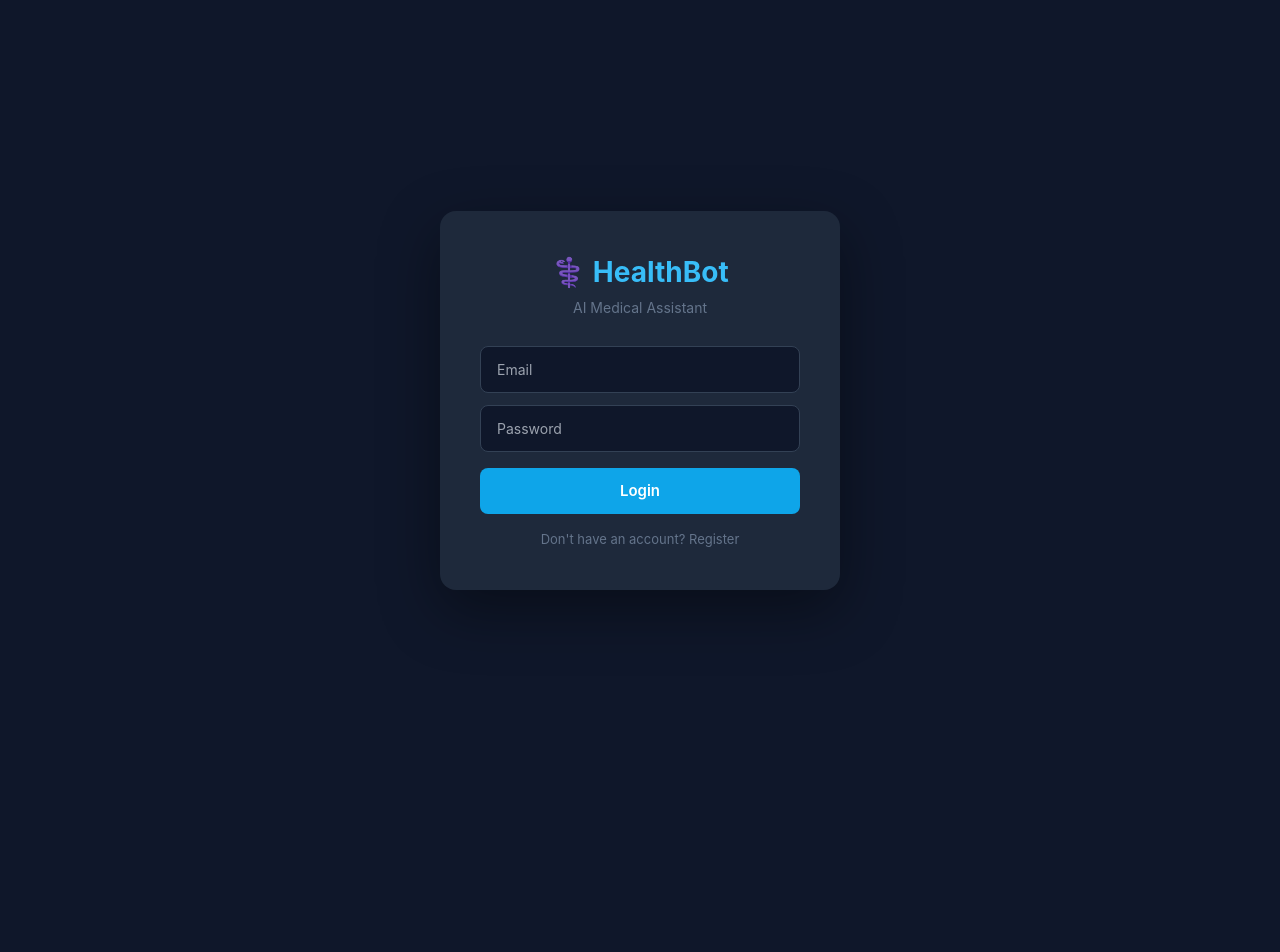
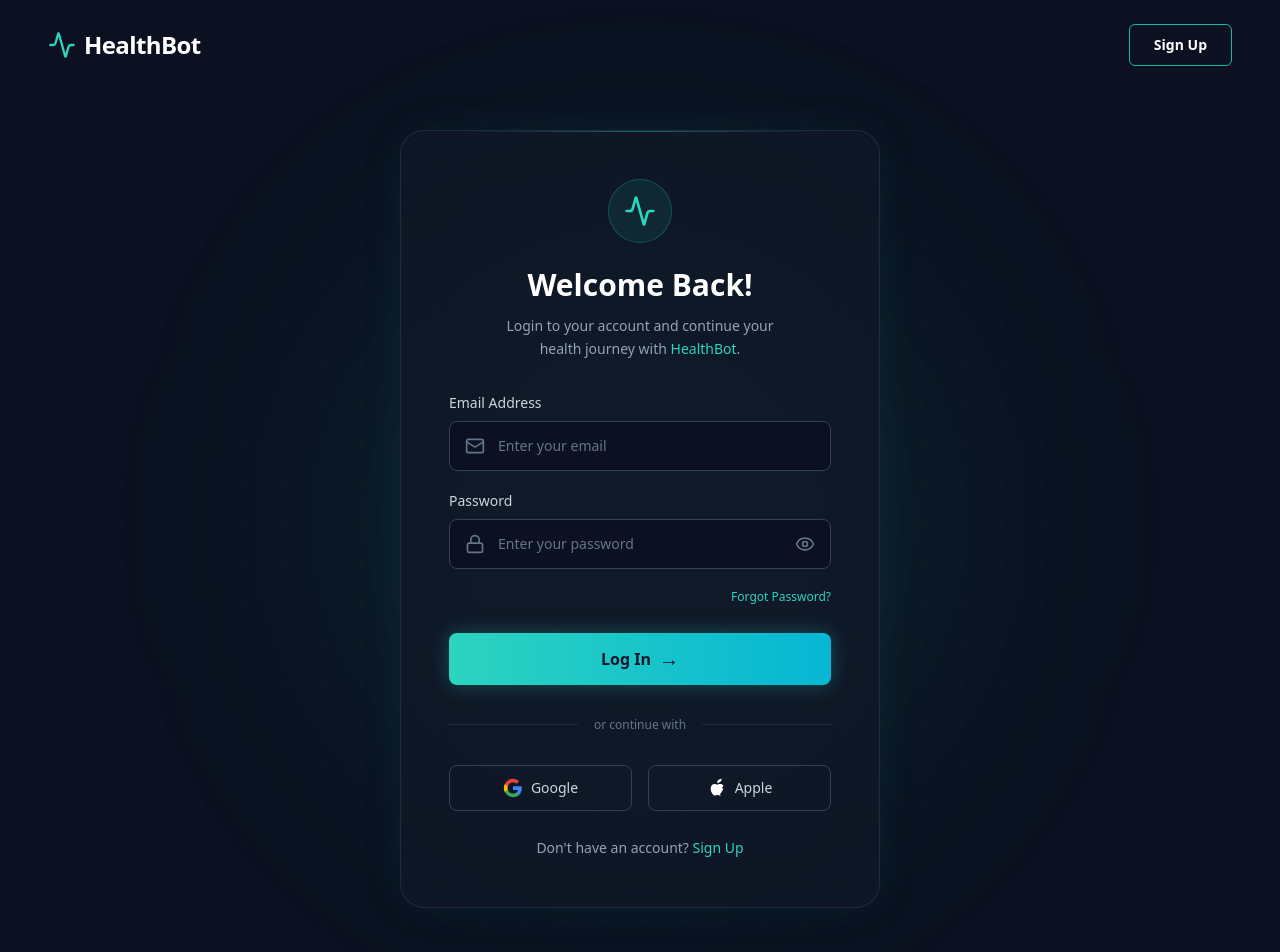
Before and after one commit to junaidnazeer/HealthBot-fullstack, a React (Create React App) app in the folder frontend/: page /login in a window 1280 px wide. Shown: the top 952 px of the page. Before the commit the page ends 800 px from the top, so only its background shows below. Built offline with nearby package versions, Linux system fonts and the light colour scheme.

Commit message:
feat: added pixel-perfect login page matching dark theme design

```diff
--- a/frontend/src/pages/Login.js
+++ b/frontend/src/pages/Login.js
@@ -1,50 +1,210 @@
-import React, { useState } from 'react';
-import axios from 'axios';
-import { useNavigate, Link } from 'react-router-dom';
+import React, { useState } from "react";
+import { Link } from "react-router-dom";
+import { Activity, Mail, Lock, Eye, EyeOff } from "lucide-react";
 
 export default function Login() {
-  const [form, setForm] = useState({ email: '', password: '' });
-  const [error, setError] = useState('');
-  const navigate = useNavigate();
-
-  const handleSubmit = async (e) => {
-    e.preventDefault();
-    try {
-      const res = await axios.post('https://healthbot-production-3c7d.up.railway.app/api/auth/login', form);
-      localStorage.setItem('token', res.data.token);
-      localStorage.setItem('user', JSON.stringify(res.data.user));
-      navigate('/chat');
-    } catch (err) {
-      setError(err.response?.data?.message || 'Login failed');
-    }
-  };
+  const [showPassword, setShowPassword] = useState(false);
 
   return (
-    <div style={styles.container}>
-      <div style={styles.card}>
-        <div style={styles.logo}>⚕️ HealthBot</div>
-        <p style={styles.subtitle}>AI Medical Assistant</p>
-        <form onSubmit={handleSubmit}>
-          <input style={styles.input} type="email" placeholder="Email"
-            value={form.email} onChange={e => setForm({...form, email: e.target.value})} required />
-          <input style={styles.input} type="password" placeholder="Password"
-            value={form.password} onChange={e => setForm({...form, password: e.target.value})} required />
-          {error && <p style={styles.error}>{error}</p>}
-          <button style={styles.btn} type="submit">Login</button>
-        </form>
-        <p style={styles.link}>Don't have an account? <Link to="/register">Register</Link></p>
-      </div>
+    <div className="min-h-screen bg-[#0B1120] font-sans text-slate-50 selection:bg-teal-500 selection:text-white relative flex flex-col items-center overflow-x-hidden">
+      {/* Dynamic Background Effects matching the photo */}
+      {/* 1. Ambient Glow behind the card */}
+      <div className="absolute top-1/2 left-1/2 -translate-x-1/2 -translate-y-1/2 w-[600px] h-[600px] bg-teal-500/10 rounded-full blur-[120px] pointer-events-none" />
+
+      {/* 2. Dotted Pattern Grid Overlay */}
+      <div
+        className="absolute inset-0 pointer-events-none opacity-20"
+        style={{
+          backgroundImage:
+            "radial-gradient(circle at 2px 2px, rgba(255,255,255,0.15) 1px, transparent 0)",
+          backgroundSize: "40px 40px",
+        }}
+      />
+
+      {/* Navigation Bar - Minimal for Login Page */}
+      <nav className="flex items-center justify-between px-6 py-6 lg:px-12 w-full z-50">
+        <Link to="/" className="flex items-center gap-2 cursor-pointer">
+          <Activity className="h-7 w-7 text-teal-400" />
+          <span className="text-2xl font-bold tracking-tight text-white">
+            HealthBot
+          </span>
+        </Link>
+
+        <Link
+          to="/register"
+          className="px-6 py-2.5 text-sm font-semibold text-white bg-transparent border border-teal-500 hover:bg-teal-500/10 rounded-md transition-all"
+        >
+          Sign Up
+        </Link>
+      </nav>
+
+      {/* Main Login Container */}
+      <main className="flex-1 flex flex-col justify-center items-center w-full px-4 z-10 my-10">
+        {/* Glassmorphism Card */}
+        <div className="bg-[#111827]/80 backdrop-blur-xl border border-slate-700/50 rounded-3xl p-8 sm:p-12 w-full max-w-[480px] shadow-[0_0_40px_rgba(13,148,136,0.1)] relative">
+          {/* Subtle top border glow on the card */}
+          <div className="absolute top-0 left-1/2 -translate-x-1/2 w-3/4 h-[1px] bg-gradient-to-r from-transparent via-teal-500/50 to-transparent" />
+
+          {/* Header */}
+          <div className="flex flex-col items-center mb-8">
+            <div className="w-16 h-16 rounded-full border border-teal-500/30 bg-teal-500/10 flex items-center justify-center mb-6">
+              <Activity className="h-8 w-8 text-teal-400" />
+            </div>
+            <h1 className="text-3xl font-bold text-white mb-3">
+              Welcome Back!
+            </h1>
+            <p className="text-slate-400 text-center text-sm leading-relaxed max-w-[280px]">
+              Login to your account and continue your health journey with{" "}
+              <span className="text-teal-400 font-medium">HealthBot</span>.
+            </p>
+          </div>
+
+          {/* Login Form */}
+          <form className="flex flex-col gap-5">
+            {/* Email Field */}
+            <div className="flex flex-col gap-2">
+              <label className="text-sm font-medium text-slate-300">
+                Email Address
+              </label>
+              <div className="relative">
+                <div className="absolute inset-y-0 left-0 pl-4 flex items-center pointer-events-none">
+                  <Mail className="h-5 w-5 text-slate-500" />
+                </div>
+                <input
+                  type="email"
+                  placeholder="Enter your email"
+                  className="w-full bg-[#0B1120] border border-slate-700 rounded-lg py-3.5 pl-12 pr-4 text-sm text-white placeholder-slate-500 focus:outline-none focus:border-teal-500 focus:ring-1 focus:ring-teal-500 transition-colors"
+                />
+              </div>
+            </div>
+
+            {/* Password Field */}
+            <div className="flex flex-col gap-2">
+              <label className="text-sm font-medium text-slate-300">
+                Password
+              </label>
+              <div className="relative">
+                <div className="absolute inset-y-0 left-0 pl-4 flex items-center pointer-events-none">
+                  <Lock className="h-5 w-5 text-slate-500" />
+                </div>
+                <input
+                  type={showPassword ? "text" : "password"}
+                  placeholder="Enter your password"
+                  className="w-full bg-[#0B1120] border border-slate-700 rounded-lg py-3.5 pl-12 pr-12 text-sm text-white placeholder-slate-500 focus:outline-none focus:border-teal-500 focus:ring-1 focus:ring-teal-500 transition-colors"
+                />
+                <button
+                  type="button"
+                  onClick={() => setShowPassword(!showPassword)}
+                  className="absolute inset-y-0 right-0 pr-4 flex items-center text-slate-500 hover:text-slate-300 transition-colors"
+                >
+                  {showPassword ? (
+                    <EyeOff className="h-5 w-5" />
+                  ) : (
+                    <Eye className="h-5 w-5" />
+                  )}
+                </button>
+              </div>
+            </div>
+
+            {/* Forgot Password Link - FIXED */}
+            <div className="flex justify-end">
+              <Link
+                to="/forgot-password"
+                className="text-xs text-teal-400 hover:text-teal-300 font-medium transition-colors"
+              >
+                Forgot Password?
+              </Link>
+            </div>
+
+            {/* Main Login Button with Gradient */}
+            <button
+              type="submit"
+              className="w-full mt-2 bg-gradient-to-r from-teal-400 to-cyan-500 hover:from-teal-300 hover:to-cyan-400 text-slate-900 font-bold py-3.5 rounded-lg transition-all shadow-[0_0_20px_rgba(45,212,191,0.3)] flex items-center justify-center gap-2"
+            >
+              Log In <span className="text-xl leading-none">→</span>
+            </button>
+          </form>
+
+          {/* Divider */}
+          <div className="flex items-center gap-4 my-8">
+            <div className="h-[1px] flex-1 bg-slate-700/50"></div>
+            <span className="text-xs text-slate-500 font-medium">
+              or continue with
+            </span>
+            <div className="h-[1px] flex-1 bg-slate-700/50"></div>
+          </div>
+
+          {/* Social Logins */}
+          <div className="flex flex-col sm:flex-row gap-4 mb-6">
+            <button className="flex-1 flex items-center justify-center gap-2 bg-transparent border border-slate-700 hover:bg-slate-800 rounded-lg py-3 transition-colors text-sm font-medium text-slate-300">
+              <svg className="w-5 h-5" viewBox="0 0 24 24">
+                <path
+                  d="M22.56 12.25c0-.78-.07-1.53-.2-2.25H12v4.26h5.92c-.26 1.37-1.04 2.53-2.21 3.31v2.77h3.57c2.08-1.92 3.28-4.74 3.28-8.09z"
+                  fill="#4285F4"
+                />
+                <path
+                  d="M12 23c2.97 0 5.46-.98 7.28-2.66l-3.57-2.77c-.98.66-2.23 1.06-3.71 1.06-2.86 0-5.29-1.93-6.16-4.53H2.18v2.84C3.99 20.53 7.7 23 12 23z"
+                  fill="#34A853"
+                />
+                <path
+                  d="M5.84 14.09c-.22-.66-.35-1.36-.35-2.09s.13-1.43.35-2.09V7.07H2.18C1.43 8.55 1 10.22 1 12s.43 3.45 1.18 4.93l2.85-2.22.81-.62z"
+                  fill="#FBBC05"
+                />
+                <path
+                  d="M12 5.38c1.62 0 3.06.56 4.21 1.64l3.15-3.15C17.45 2.09 14.97 1 12 1 7.7 1 3.99 3.47 2.18 7.07l3.66 2.84c.87-2.6 3.3-4.53 6.16-4.53z"
+                  fill="#EA4335"
+                />
+              </svg>
+              Google
+            </button>
+            <button className="flex-1 flex items-center justify-center gap-2 bg-transparent border border-slate-700 hover:bg-slate-800 rounded-lg py-3 transition-colors text-sm font-medium text-slate-300">
+              <svg
+                className="w-5 h-5 text-white"
+                fill="currentColor"
+                viewBox="0 0 24 24"
+              >
+                <path d="M17.05 20.28c-.98.95-2.05.8-3.08.35-1.09-.46-2.09-.48-3.24 0-1.44.62-2.2.44-3.06-.35C2.79 15.25 3.51 7.59 9.05 7.31c1.35.07 2.29.74 3.08.8 1.18-.04 2.26-.82 3.59-.8 1.83.02 3.2.73 4.14 2.05-1.62 1.05-1.92 3.19-.38 4.25-1.22 2.27-2.66 4.39-4.33 6.67M12.05 6.01C11.96 3.02 14.53 1 17.5 1c.21 2.92-2.58 5.17-5.45 5.01" />
+              </svg>
+              Apple
+            </button>
+          </div>
+
+          {/* Register Link */}
+          <div className="text-center">
+            <span className="text-sm text-slate-400">
+              Don't have an account?{" "}
+            </span>
+            <Link
+              to="/register"
+              className="text-sm text-teal-400 hover:text-teal-300 font-medium transition-colors"
+            >
+              Sign Up
+            </Link>
+          </div>
+        </div>
+      </main>
+
+      {/* Footer - FIXED */}
+      <footer className="w-full pb-8 pt-4 flex flex-col items-center gap-3 z-10">
+        <p className="text-slate-400 text-xs font-medium">
+          © 2024 HealthBot. All rights reserved.
+        </p>
+        <div className="flex items-center gap-4 text-xs font-medium">
+          <Link
+            to="/privacy"
+            className="text-slate-500 hover:text-slate-400 transition-colors"
+          >
+            Privacy Policy
+          </Link>
+          <span className="text-slate-700">|</span>
+          <Link
+            to="/terms"
+            className="text-slate-500 hover:text-slate-400 transition-colors"
+          >
+            Terms of Service
+          </Link>
+        </div>
+      </footer>
     </div>
   );
 }
-
-const styles = {
-  container: { minHeight:'100vh', background:'#0f172a', display:'flex', alignItems:'center', justifyContent:'center' },
-  card: { background:'#1e293b', padding:'40px', borderRadius:'16px', width:'100%', maxWidth:'400px', boxShadow:'0 20px 60px rgba(0,0,0,0.4)' },
-  logo: { fontSize:'28px', fontWeight:'700', color:'#38bdf8', textAlign:'center', marginBottom:'4px' },
-  subtitle: { color:'#64748b', textAlign:'center', marginBottom:'28px', fontSize:'14px' },
-  input: { width:'100%', padding:'12px 16px', marginBottom:'12px', borderRadius:'8px', border:'1px solid #334155', background:'#0f172a', color:'#e2e8f0', fontSize:'14px', boxSizing:'border-box' },
-  btn: { width:'100%', padding:'12px', background:'#0ea5e9', color:'#fff', border:'none', borderRadius:'8px', fontSize:'15px', fontWeight:'600', cursor:'pointer', marginTop:'4px' },
-  error: { color:'#ef4444', fontSize:'13px', marginBottom:'8px' },
-  link: { textAlign:'center', marginTop:'16px', color:'#64748b', fontSize:'13px' }
-};
```
